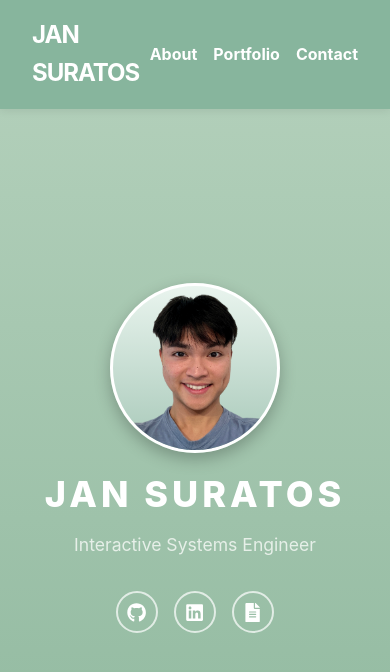
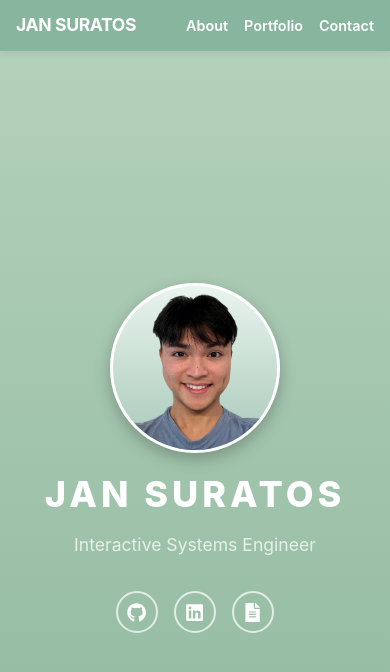
Before and after one commit to sjanr/jan-suratos-portfolio, a React (Vite) app: page / in a window 390 px wide. Shown: the top 672 px of the page. Built offline with nearby package versions, Linux system fonts and the light colour scheme.

Commit message:
Improved responsiveness for mobile users

```diff
--- a/src/components/About/About.css
+++ b/src/components/About/About.css
@@ -1,10 +1,10 @@
 #about {
-  padding: 1.8rem 0;
+  padding: 1.8rem 1.2rem; /* add horizontal padding for small screens */
   padding-bottom: 2.5rem;
 }
 
 .about-container {
-  max-width: 820px;
+  max-width: min(70vw, 950px);
   margin: 0 auto;
   text-align: left;
   color: #333;
@@ -21,10 +21,11 @@
 .about-container p {
   line-height: 1.8;
   font-weight: 500;
-  font-size: 1.2rem;
+  font-size: 1.3rem;
   margin-bottom: 18px;
 }
 
+/* --- Dancer link styling --- */
 .dancer-text {
   position: relative;
   cursor: pointer;
@@ -32,6 +33,7 @@
   font-weight: 600;
 }
 
+/* --- Floating dancer GIF --- */
 .dancer-gif {
   position: fixed;
   width: 60px;
@@ -46,3 +48,46 @@
   opacity: 1;
   transform: translate(-50%, -50%) scale(1);
 }
+
+/* --- Responsive adjustments --- */
+@media (max-width: 900px) {
+  .about-container h2 {
+    font-size: 2rem;
+  }
+
+  .about-container p {
+    font-size: 1.05rem;
+    line-height: 1.7;
+  }
+}
+
+@media (max-width: 600px) {
+  #about {
+    padding: 1.5rem 1rem;
+  }
+
+  .about-container {
+    text-align: left;
+  }
+
+  .about-container h2 {
+    font-size: 1.8rem;
+    margin-bottom: 16px;
+  }
+
+  .about-container p {
+    font-size: 1rem;
+    line-height: 1.65;
+  }
+}
+
+@media (max-width: 400px) {
+  .about-container h2 {
+    font-size: 1.6rem;
+  }
+
+  .about-container p {
+    font-size: 0.95rem;
+    line-height: 1.6;
+  }
+}
--- a/src/components/Navbar/Navbar.css
+++ b/src/components/Navbar/Navbar.css
@@ -45,8 +45,42 @@ nav {
   color: #ffffff;
 }
 
-@media (max-width: 600px) {
+/* --- Responsive adjustments --- */
+@media (max-width: 800px) {
+  .nav-container {
+    padding: 0.8rem 1.5rem;
+  }
+
+  .nav-name {
+    font-size: 1.25rem; /* slightly smaller */
+    letter-spacing: -0.5px;
+  }
+
+  .nav-links {
+    gap: 1.5rem;
+  }
+
+  .nav-links a {
+    font-size: 0.95rem;
+    font-weight: 600;
+  }
+}
+
+@media (max-width: 500px) {
+  .nav-container {
+    padding: 0.7rem 1rem;
+  }
+
+  .nav-name {
+    font-size: 1.1rem;
+    letter-spacing: -0.4px;
+  }
+
   .nav-links {
     gap: 1rem;
   }
+
+  .nav-links a {
+    font-size: 0.9rem;
+  }
 }
--- a/src/components/Portfolio/Portfolio.css
+++ b/src/components/Portfolio/Portfolio.css
@@ -11,6 +11,7 @@
 .portfolio-container {
   max-width: 1150px;
   margin: 0 auto;
+  margin-bottom: 4rem;
 }
 
 .portfolio-group {
```
